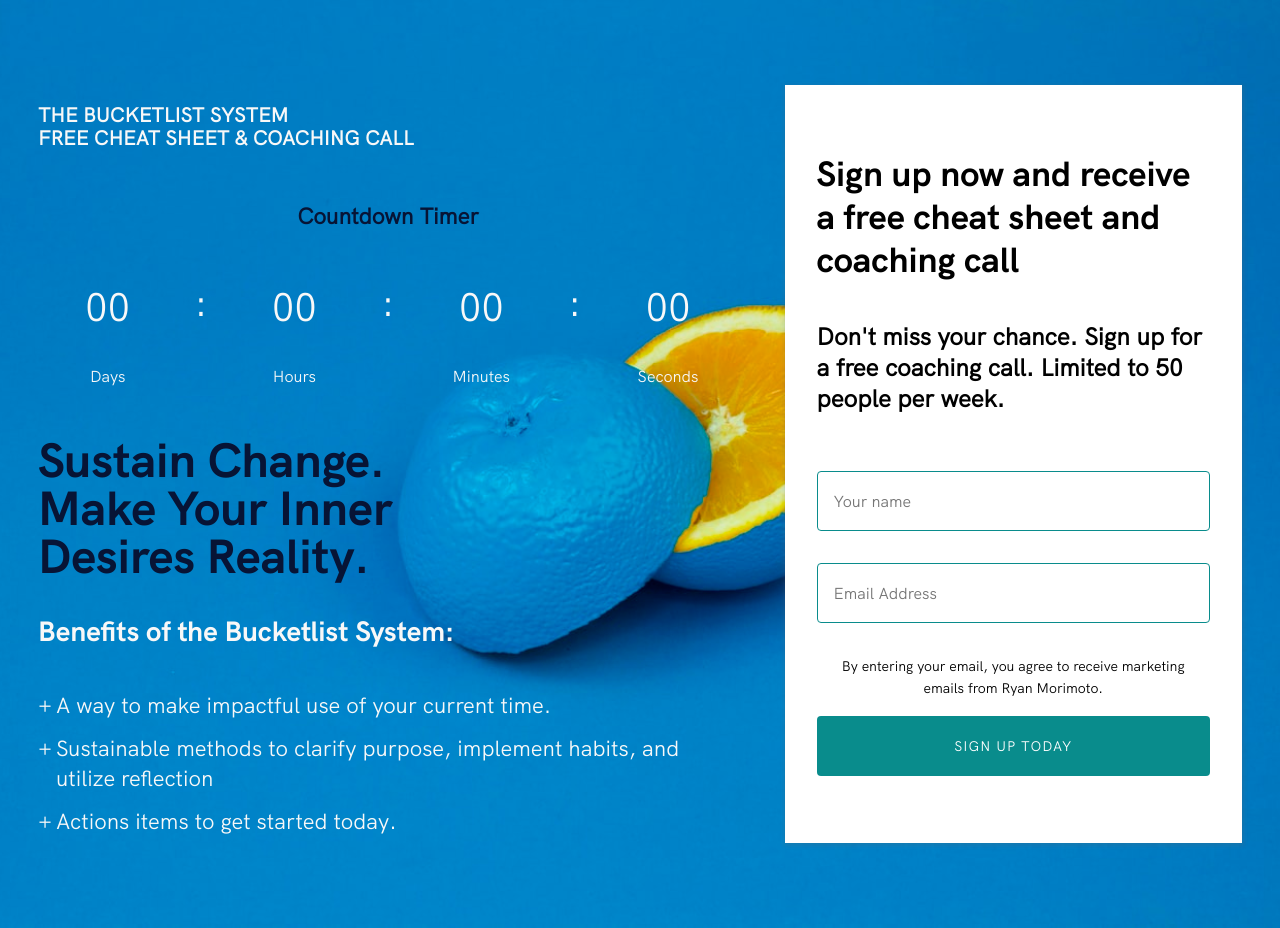
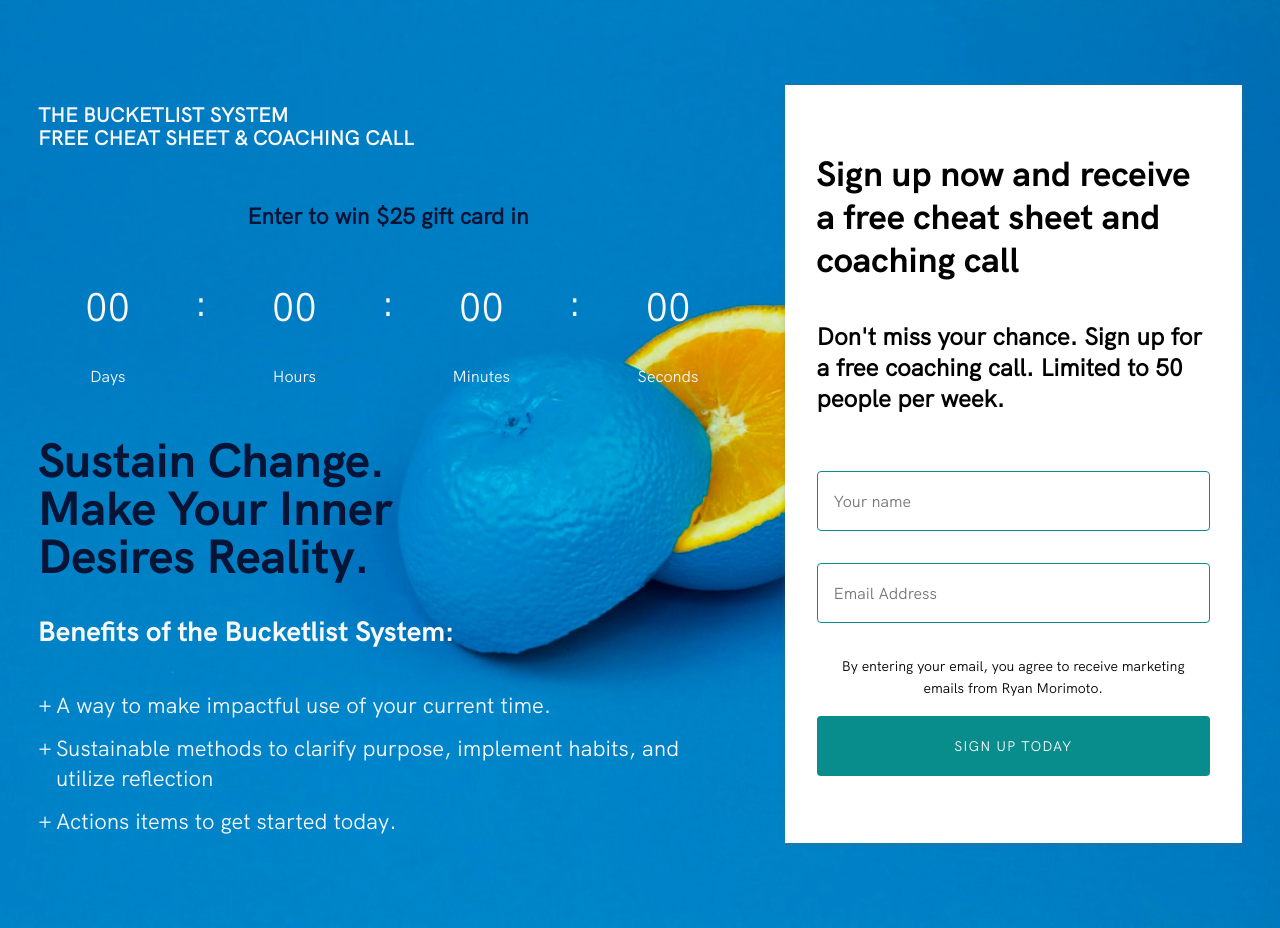
Before and after one commit to Bucketlist-System/landing-page, a Gatsby site: page / in a window 1280 px wide. Built offline with nearby package versions, Linux system fonts and the light colour scheme; Gatsby itself is replaced by a stand-in of ours.

Commit message:
update timer

```diff
--- a/src/components/timer/timer.js
+++ b/src/components/timer/timer.js
@@ -51,7 +51,7 @@ const Timer = () => {
       <section className={styles.wrapper}>
         <section className={styles.timer}>
           <div>
-            <h2>Countdown Timer</h2>
+            <h2>Enter to win $25 gift card in</h2>
           </div>
           <div>
             <section>
```
